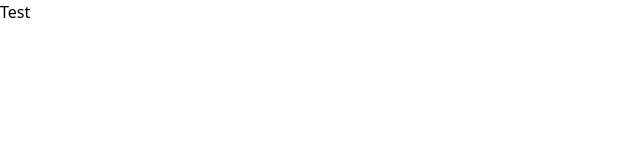
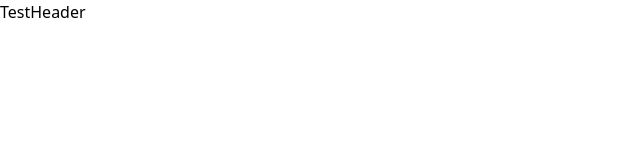
Before and after one commit to Tildozer/RevampedPortfolio, a React (Vite) app: page / in a window 1280 px wide. Shown: the top 160 px of the page, without its empty margins (0-640 px from the left). Built offline with nearby package versions, Linux system fonts and the light colour scheme.

Commit message:
started slider and header

```diff
--- /dev/null
+++ b/src/components/Header.tsx
@@ -0,0 +1,15 @@
+import React from "react";
+import { ThemeSwitch } from ".";
+
+interface Props {}
+
+const Header = (props: Props) => {
+  return (
+    <div>
+      <ThemeSwitch />
+      Header
+    </div>
+  );
+};
+
+export default Header;
--- /dev/null
+++ b/src/components/ThemeSwitch.tsx
@@ -0,0 +1,11 @@
+import React from "react";
+import { useDarkMode } from "../DarkModeProvider";
+
+type Props = {};
+
+const ThemeSwitch = (props: Props) => {
+  const { toggleDarkMode, darkMode } = useDarkMode();
+  return <button onClick={toggleDarkMode}>Test</button>;
+};
+
+export default ThemeSwitch;
--- /dev/null
+++ b/src/components/index.ts
@@ -0,0 +1,2 @@
+export { default as Header } from "./Header";
+export { default as ThemeSwitch } from "./ThemeSwitch";
--- a/src/routes/Main.tsx
+++ b/src/routes/Main.tsx
@@ -1,22 +1,18 @@
-import React, { LegacyRef } from "react";
-import { Canvas } from "@react-three/fiber";
+import React from "react";
 import "./index.css";
-import { useDarkMode } from "../DarkModeProvider";
+
+import { Header } from "../components";
 
 type Props = {};
 
 const Main = ({}: Props) => {
-  const { toggleDarkMode, darkMode } = useDarkMode();
-
-  console.log(darkMode);
-
   return (
     <div
       className={
         "bg-color h-screen w-screen bg-white dark:bg-black dark:text-white"
       }
     >
-      <button onClick={toggleDarkMode}>Test</button>
+      <Header />
     </div>
   );
 };
```
